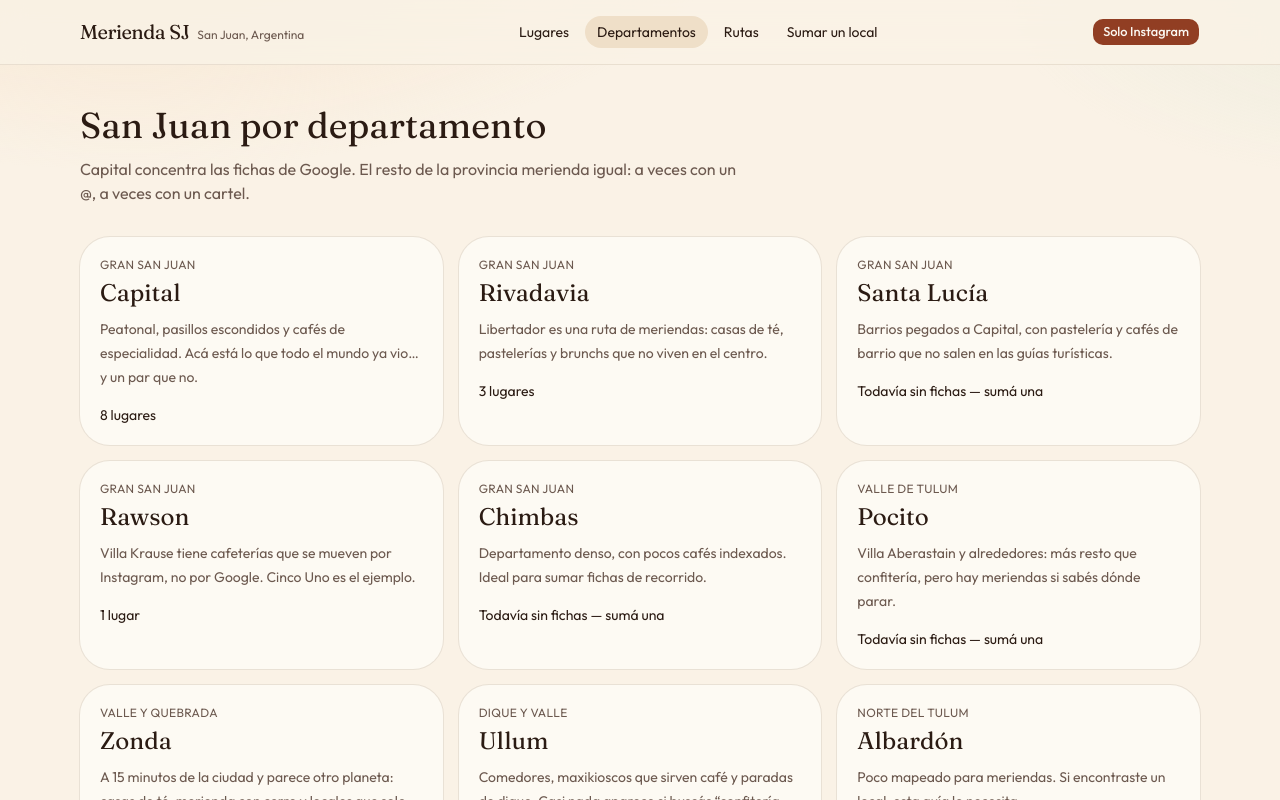
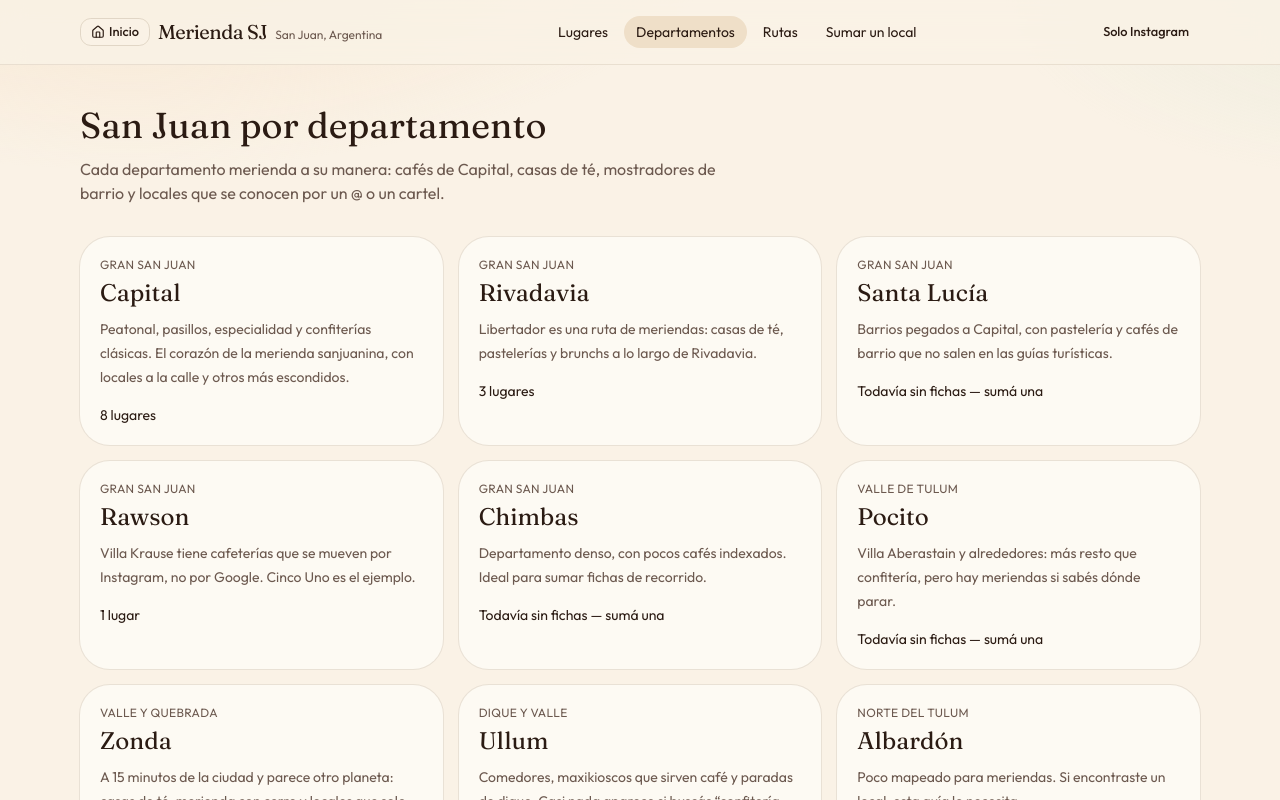
Before and after one commit to claudiomlarrea/merienda, a Next.js app: page /departamentos in a window 1280 px wide. Shown: the top 800 px of the page. Built offline with nearby package versions, Linux system fonts and the light colour scheme.

Commit message:
Add a Home button and inclusive copy for downtown cafés.
The headline no longer pits the rest of the province against Capital; Inicio is always visible in the header.

Co-authored-by: claudio17larrea <claudio17larrea@gmail.com>

```diff
--- a/src/app/departamentos/page.tsx
+++ b/src/app/departamentos/page.tsx
@@ -11,8 +11,8 @@ export default function DepartamentosPage() {
     <div className="mx-auto w-full max-w-6xl px-4 py-10">
       <h1 className="font-heading text-4xl">San Juan por departamento</h1>
       <p className="mt-3 max-w-2xl text-muted-foreground">
-        Capital concentra las fichas de Google. El resto de la provincia merienda igual: a veces
-        con un @, a veces con un cartel.
+        Cada departamento merienda a su manera: cafés de Capital, casas de té, mostradores de
+        barrio y locales que se conocen por un @ o un cartel.
       </p>
       <ul className="mt-8 grid gap-4 sm:grid-cols-2 lg:grid-cols-3">
         {departments.map((department) => {
--- a/src/app/layout.tsx
+++ b/src/app/layout.tsx
@@ -21,7 +21,7 @@ export const metadata: Metadata = {
     template: "%s · Merienda SJ",
   },
   description:
-    "Guía sanjuanina de confiterías, cafés y casas de té: del centro a Zonda, Ullum, Jáchal y Calingasta. Incluye locales que solo circulan por Instagram.",
+    "Guía sanjuanina de confiterías, cafés y casas de té en toda la provincia: Capital, Zonda, Ullum, Jáchal, Calingasta y más. Incluye locales que circulan por Instagram.",
 };
 
 export default function RootLayout({ children }: LayoutProps<"/">) {
--- a/src/app/rutas/page.tsx
+++ b/src/app/rutas/page.tsx
@@ -11,7 +11,7 @@ export default function RutasPage() {
     <div className="mx-auto w-full max-w-6xl px-4 py-10">
       <h1 className="font-heading text-4xl">Rutas de merienda</h1>
       <p className="mt-3 max-w-2xl text-muted-foreground">
-        No es un tour operador: son tardes armadas para no volver al centro a sentarte. Confirmá
+        No es un tour operador: son tardes para merendar en Capital o salir a los valles. Confirmá
         horarios: en departamento se cierra sin aviso.
       </p>
       <div className="mt-10 space-y-14">
--- a/src/components/site-footer.tsx
+++ b/src/components/site-footer.tsx
@@ -12,6 +12,9 @@ export function SiteFooter() {
           </p>
         </div>
         <div className="flex flex-wrap gap-x-4 gap-y-2 text-sm">
+          <Link href="/" className="hover:underline">
+            Inicio
+          </Link>
           <Link href="/lugares" className="hover:underline">
             Lugares
           </Link>
--- a/src/components/site-header.tsx
+++ b/src/components/site-header.tsx
@@ -2,7 +2,7 @@
 
 import Link from "next/link";
 import { usePathname } from "next/navigation";
-import { MenuIcon } from "lucide-react";
+import { HomeIcon, MenuIcon } from "lucide-react";
 import { Button } from "@/components/ui/button";
 import {
   Sheet,
@@ -22,14 +22,26 @@ const links = [
 
 export function SiteHeader() {
   const pathname = usePathname();
+  const atHome = pathname === "/";
 
   return (
     <header className="sticky top-0 z-40 border-b border-border/70 bg-background/85 backdrop-blur-md">
-      <div className="mx-auto flex h-16 w-full max-w-6xl items-center justify-between px-4">
-        <Link href="/" className="flex items-baseline gap-2">
-          <span className="font-heading text-xl tracking-tight">Merienda SJ</span>
-          <span className="hidden text-xs text-muted-foreground sm:inline">San Juan, Argentina</span>
-        </Link>
+      <div className="mx-auto flex h-16 w-full max-w-6xl items-center justify-between gap-3 px-4">
+        <div className="flex min-w-0 items-center gap-2">
+          <Button
+            render={<Link href="/" />}
+            variant={atHome ? "default" : "outline"}
+            size="sm"
+            aria-current={atHome ? "page" : undefined}
+          >
+            <HomeIcon />
+            Inicio
+          </Button>
+          <Link href="/" className="flex min-w-0 items-baseline gap-2">
+            <span className="font-heading text-xl tracking-tight">Merienda SJ</span>
+            <span className="hidden text-xs text-muted-foreground lg:inline">San Juan, Argentina</span>
+          </Link>
+        </div>
         <nav className="hidden items-center gap-1 md:flex">
           {links.map((link) => (
             <Link
@@ -45,7 +57,12 @@ export function SiteHeader() {
           ))}
         </nav>
         <div className="flex items-center gap-2">
-          <Button render={<Link href="/lugares?visibilidad=instagram" />} size="sm" className="hidden sm:inline-flex">
+          <Button
+            render={<Link href="/lugares?visibilidad=instagram" />}
+            size="sm"
+            variant="ghost"
+            className="hidden sm:inline-flex"
+          >
             Solo Instagram
           </Button>
           <Sheet>
@@ -58,6 +75,9 @@ export function SiteHeader() {
                 <SheetTitle>Merienda SJ</SheetTitle>
               </SheetHeader>
               <div className="flex flex-col gap-2 px-4">
+                <Link href="/" className="rounded-lg px-2 py-2 text-base hover:bg-accent">
+                  Inicio
+                </Link>
                 {links.map((link) => (
                   <Link key={link.href} href={link.href} className="rounded-lg px-2 py-2 text-base hover:bg-accent">
                     {link.label}
--- a/src/lib/departments.ts
+++ b/src/lib/departments.ts
@@ -6,14 +6,14 @@ export const departments: Department[] = [
     name: "Capital",
     region: "Gran San Juan",
     pitch:
-      "Peatonal, pasillos escondidos y cafés de especialidad. Acá está lo que todo el mundo ya vio… y un par que no.",
+      "Peatonal, pasillos, especialidad y confiterías clásicas. El corazón de la merienda sanjuanina, con locales a la calle y otros más escondidos.",
   },
   {
     id: "rivadavia",
     name: "Rivadavia",
     region: "Gran San Juan",
     pitch:
-      "Libertador es una ruta de meriendas: casas de té, pastelerías y brunchs que no viven en el centro.",
+      "Libertador es una ruta de meriendas: casas de té, pastelerías y brunchs a lo largo de Rivadavia.",
   },
   {
     id: "santa-lucia",
--- a/src/lib/labels.ts
+++ b/src/lib/labels.ts
@@ -12,7 +12,7 @@ export const kindLabels: Record<PlaceKind, string> = {
 export const visibilityLabels: Record<Visibility, string> = {
   instagram: "Casi solo en Instagram",
   "poco-conocido": "Poco conocido",
-  conocido: "Ya circula en el centro",
+  conocido: "Más conocido",
 };
 
 export const sourceLabels: Record<Source, string> = {
--- a/src/lib/places.ts
+++ b/src/lib/places.ts
@@ -235,7 +235,7 @@ export const places: Place[] = [
     instagram: "cincouno_cafeteria",
     visibility: "instagram",
     sources: ["instagram", "recorrido"],
-    blurb: "Cafetería de Villa Krause que se mueve por Instagram. En el centro casi nadie la nombra; en Rawson sí.",
+    blurb: "Cafetería de Villa Krause que se mueve mucho por Instagram: desayunos, malteadas y sándwich de campo.",
     story:
       "Cinco Uno es el caso Capital-pero-no: está en el Gran San Juan y aun así vive en las redes. Desayunos, malteadas, sándwich de campo, tartas. Lo conocimos como se conocen estos lugares: un @, una story, un pasaje que no es avenida. Si buscás “cafeterías San Juan” te aparecen los de Tucumán y España; este no.",
     orderThis: ["Sándwich de campo", "Malteada", "Café", "Tarta"],
@@ -278,7 +278,7 @@ export const places: Place[] = [
     instagram: "casalenasj",
     visibility: "poco-conocido",
     sources: ["instagram", "google"],
-    blurb: "Café de especialidad y brunch en Rivadavia. Vive más en Instagram que en las listas del centro.",
+    blurb: "Café de especialidad y brunch en Rivadavia, con mucha vida en Instagram.",
     story:
       "Casa Lena es de los pocos “coffee brunch” fuera de Capital. Saavedra Norte no es peatonal Tucumán: hay que ir a propósito. Café de especialidad, horarios partidos, y un @ que es la fuente de verdad de la carta.",
     orderThis: ["Café de especialidad", "Brunch", "Tostadas"],
@@ -363,7 +363,7 @@ export const places: Place[] = [
     sources: ["google", "instagram"],
     blurb: "Café amplio sobre España: desayuno, merienda y platos para compartir. De los más visibles del centro.",
     story:
-      "Bonito sí se conoce. Lo dejamos en la guía para que el mapa no mienta: Capital tiene oferta, y esa oferta tapa lo que hay en Ullum o Jáchal. Si estás en el centro y querés algo seguro, acá. Si querés salir del circuito, filtrá por “solo Instagram”.",
+      "Bonito es un café amplio sobre España: desayuno, merienda y platos para compartir. De los más visitados de Capital, y parte de esta guía como el resto.",
     orderThis: ["Bonito desayuno", "Flat white", "Merienda para compartir"],
     tags: ["centro", "desayuno", "merienda", "amplio"],
     image: img.bonito,
@@ -384,7 +384,7 @@ export const places: Place[] = [
     sources: ["google", "instagram"],
     blurb: "Café de especialidad en Tucumán, con terraza. El circuito que sí aparece cuando buscás “cafeterías San Juan”.",
     story:
-      "Clapton, Havanna y la peatonal son el mapa oficial. Los dejamos como referencia para contrastar con Café Haití o Cinco Uno: no es que San Juan no tenga cafés; es que todos los directorios muestran los mismos cinco.",
+      "Clapton está en Tucumán con café de especialidad y terraza. Lo listamos junto a los locales de departamento porque la guía es de toda la provincia, no de un solo circuito.",
     orderThis: ["Café de origen", "Tostadas", "Algo de la terraza"],
     tags: ["especialidad", "centro", "terraza", "vinos"],
     image: img.clapton,
@@ -486,7 +486,7 @@ export const places: Place[] = [
     sources: ["instagram", "google", "recorrido"],
     blurb: "Café de especialidad en Jáchal. Para Capital es “el norte”; para Jáchal es el lugar a merendar.",
     story:
-      "Edesia demuestra que el café bueno no es monopolio del centro. Tostadas, brunch, café bien hecho, en Sarmiento 690. Si alguien arma un finde a Jáchal y solo busca parrilla, se pierde la merienda. Esta guía existe para que eso no pase.",
+      "Edesia muestra que el café de especialidad también está en Jáchal. Tostadas, brunch y café bien hecho, en Sarmiento 690. Si alguien arma un finde al norte y solo busca parrilla, se pierde la merienda.",
     orderThis: ["Café de especialidad", "Tostada", "Brunch"],
     tags: ["especialidad", "norte", "merienda", "viaje"],
     image: img.edesia,
```
Also changed, not shown: src/app/page.tsx (+13 -12 lines), 1 other file (tests, documents, lock files or other folders).
